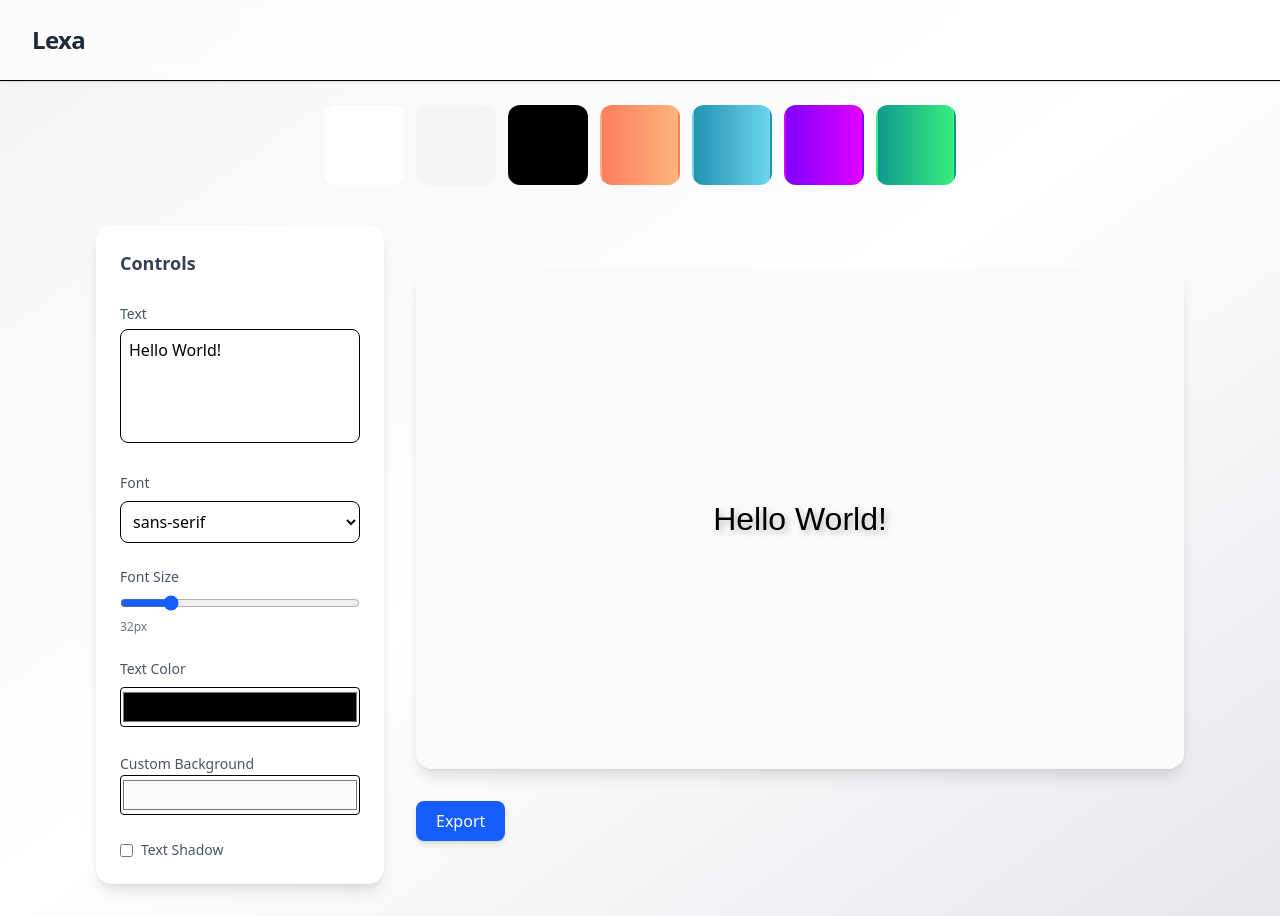
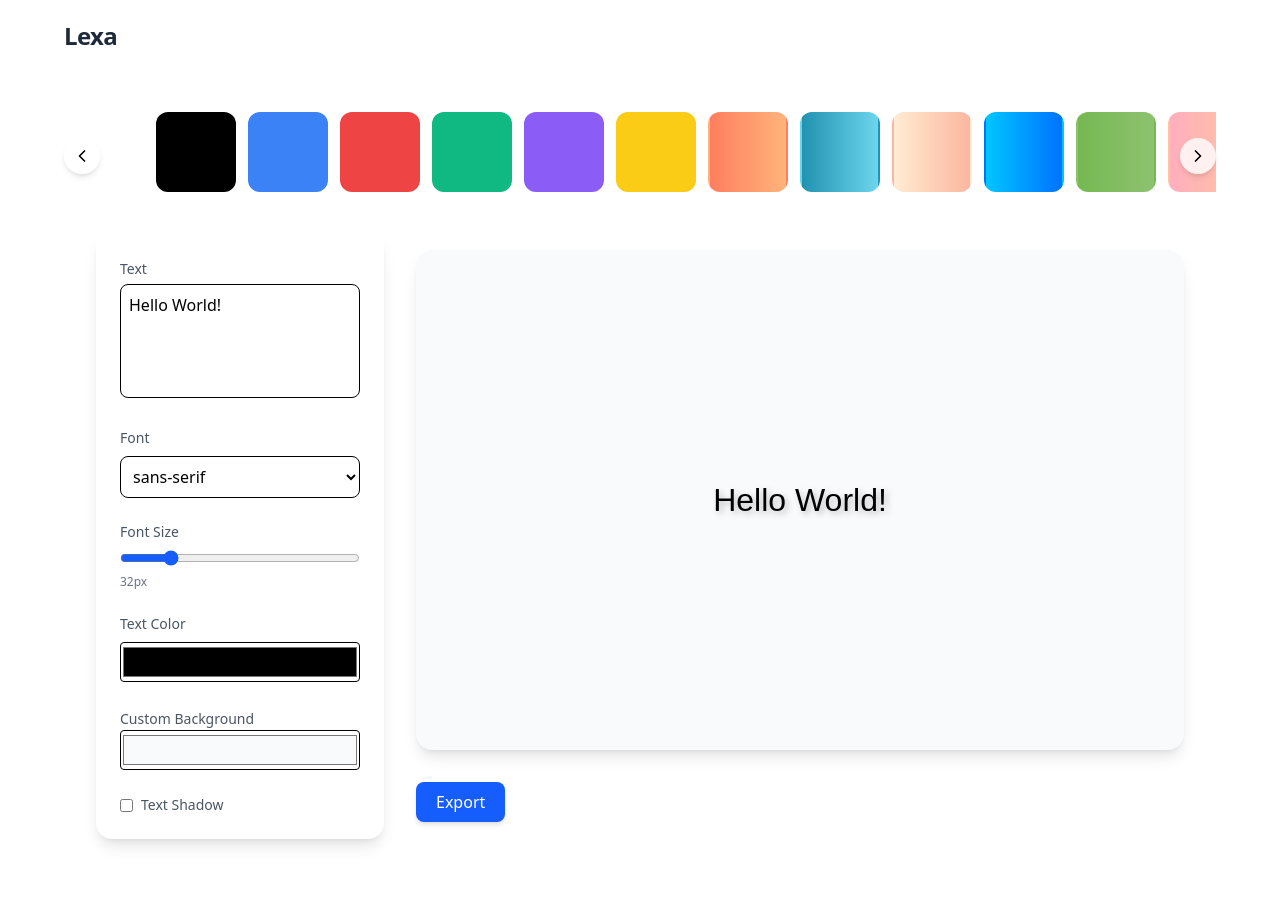
Before and after one commit to stackvn/lexa, a Next.js app: page / in a window 1280 px wide. After the commit the page ends 871 px from the top, so only its background shows below. Built offline with nearby package versions, Linux system fonts and the light colour scheme; grey boxes are pictures that could not be loaded.

Commit message:
extracted header

```diff
--- a/app/globals.css
+++ b/app/globals.css
@@ -4,3 +4,11 @@
     --background: #ffffff;
     --foreground: #171717;
 }
+
+.scrollbar-hide {
+    -ms-overflow-style: none; /* IE and Edge */
+    scrollbar-width: none; /* Firefox */
+}
+.scrollbar-hide::-webkit-scrollbar {
+    display: none; /* Chrome, Safari, Opera */
+}
--- a/app/layout.tsx
+++ b/app/layout.tsx
@@ -1,6 +1,7 @@
 import type { Metadata } from "next";
 import { Geist, Geist_Mono } from "next/font/google";
 import "./globals.css";
+import Header from "@/components/common/Header";
 
 const geistSans = Geist({
   variable: "--font-geist-sans",
@@ -27,6 +28,7 @@ export default function RootLayout({
       <body
         className={`${geistSans.variable} ${geistMono.variable} antialiased`}
       >
+        <Header />
         {children}
       </body>
     </html>
--- a/app/page.tsx
+++ b/app/page.tsx
@@ -39,13 +39,7 @@ export default function Home() {
   };
 
   return (
-    <main className="min-h-screen flex flex-col items-center justify-start bg-gradient-to-br from-gray-100 via-white to-gray-200">
-      <header className="w-full py-6 px-8 flex justify-between items-center border-b bg-white/70 backdrop-blur-sm shadow-sm mb-6">
-        <h1 className="text-2xl font-bold tracking-tight text-gray-800">
-          Lexa
-        </h1>
-      </header>
-
+    <main className="min-h-[calc(100vh - 20px)] flex flex-col items-center justify-start pt-10">
       <Backgrounds
         backgrounds={backgrounds}
         onSelect={handleBackgroundSelect}
@@ -53,10 +47,7 @@ export default function Home() {
       />
 
       <div className="flex w-full max-w-6xl flex-1 p-8 gap-8">
-        {/* Controls Sidebar */}
         <aside className="w-72 bg-white rounded-2xl shadow-lg p-6 flex flex-col gap-6">
-          <h2 className="font-semibold text-lg text-gray-700">Controls</h2>
-
           <div>
             <label className="text-sm font-medium text-gray-600">Text</label>
             <textarea
--- a/components/Backgrounds.tsx
+++ b/components/Backgrounds.tsx
@@ -1,4 +1,7 @@
 "use client";
+
+import { ChevronLeft, ChevronRight } from "lucide-react";
+import { useRef } from "react";
 
 type BackgroundSelectorProps = {
   backgrounds: { name: string; value: string }[];
@@ -11,9 +14,29 @@ export default function Backgrounds({
   onSelect,
   selected,
 }: BackgroundSelectorProps) {
+  const scrollRef = useRef<HTMLDivElement>(null);
+
+  const scroll = (direction: "left" | "right") => {
+    if (scrollRef.current) {
+      scrollRef.current.scrollBy({
+        left: direction === "left" ? -200 : 200,
+        behavior: "smooth",
+      });
+    }
+  };
   return (
-    <div className="flex flex-col gap-2">
-      <div className="flex gap-3 overflow-x-auto pb-2 scrollbar-hide">
+    <div className="flex flex-col gap-2 w-full max-w-6xl relative">
+      <button
+        onClick={() => scroll("left")}
+        className="absolute left-0 top-1/2 -translate-y-1/2 flex items-center justify-center bg-white/80 dark:bg-gray-200 p-2 rounded-full shadow-md z-10 hover:scale-110 transition cursor-pointer"
+      >
+        <ChevronLeft className="w-5 h-5" />
+      </button>
+
+      <div
+        ref={scrollRef}
+        className="flex gap-3 overflow-x-auto pb-2 scrollbar-hide"
+      >
         {backgrounds.map((preset) => (
           <button
             key={preset.name}
@@ -28,6 +51,12 @@ export default function Backgrounds({
           />
         ))}
       </div>
+      <button
+        onClick={() => scroll("right")}
+        className="absolute right-0 top-1/2 -translate-y-1/2 flex items-center justify-center bg-white/80 dark:bg-gray-200 p-2 rounded-full shadow-md z-10 hover:scale-110 transition cursor-pointer"
+      >
+        <ChevronRight className="w-5 h-5" />
+      </button>
     </div>
   );
 }
--- /dev/null
+++ b/components/common/Header.tsx
@@ -0,0 +1,7 @@
+export default function Header() {
+  return (
+    <header className="w-full max-w-6xl mx-auto h-18 flex justify-between items-center bg-white/7">
+      <h1 className="text-2xl font-bold tracking-tight text-gray-800">Lexa</h1>
+    </header>
+  );
+}
--- a/package.json
+++ b/package.json
@@ -9,6 +9,7 @@
   },
   "dependencies": {
     "@tailwindcss/vite": "^4.1.13",
+    "lucide-react": "^0.544.0",
     "next": "15.5.4",
     "react": "19.1.0",
     "react-dom": "19.1.0"
--- a/util/helper.ts
+++ b/util/helper.ts
@@ -1,12 +1,35 @@
 export const backgrounds = [
+  // Solid colors
   { name: "White", value: "#ffffff" },
-  { name: "Light Gray", value: "#f3f4f6" },
   { name: "Black", value: "#000000" },
+  { name: "Blue", value: "#3b82f6" },
+  { name: "Red", value: "#ef4444" },
+  { name: "Green", value: "#10b981" },
+  { name: "Purple", value: "#8b5cf6" },
+  { name: "Yellow", value: "#facc15" },
+
+  // Gradients
   { name: "Sunset", value: "linear-gradient(to right, #ff7e5f, #feb47b)" },
   { name: "Ocean", value: "linear-gradient(to right, #2193b0, #6dd5ed)" },
+  { name: "Peach", value: "linear-gradient(to right, #ffecd2, #fcb69f)" },
+  { name: "Aurora", value: "linear-gradient(to right, #00c6ff, #0072ff)" },
+  { name: "Mint", value: "linear-gradient(to right, #76b852, #8DC26F)" },
+  { name: "Rose", value: "linear-gradient(to right, #ffafbd, #ffc3a0)" },
+
+  // Patterned images (Unsplash / simple SVGs)
   {
-    name: "Purple Dream",
-    value: "linear-gradient(to right, #7f00ff, #e100ff)",
+    name: "Dots",
+    value:
+      "url('https://www.toptal.com/designers/subtlepatterns/uploads/dot-grid.png')",
   },
-  { name: "Forest", value: "linear-gradient(to right, #11998e, #38ef7d)" },
+  {
+    name: "Diagonal Stripes",
+    value:
+      "url('https://www.toptal.com/designers/subtlepatterns/uploads/diagonal_striped_brick.png')",
+  },
+  {
+    name: "Noise",
+    value:
+      "url('https://www.toptal.com/designers/subtlepatterns/uploads/noise.png')",
+  },
 ];
```
Also changed, not shown: 1 other file (tests, documents, lock files or other folders).
